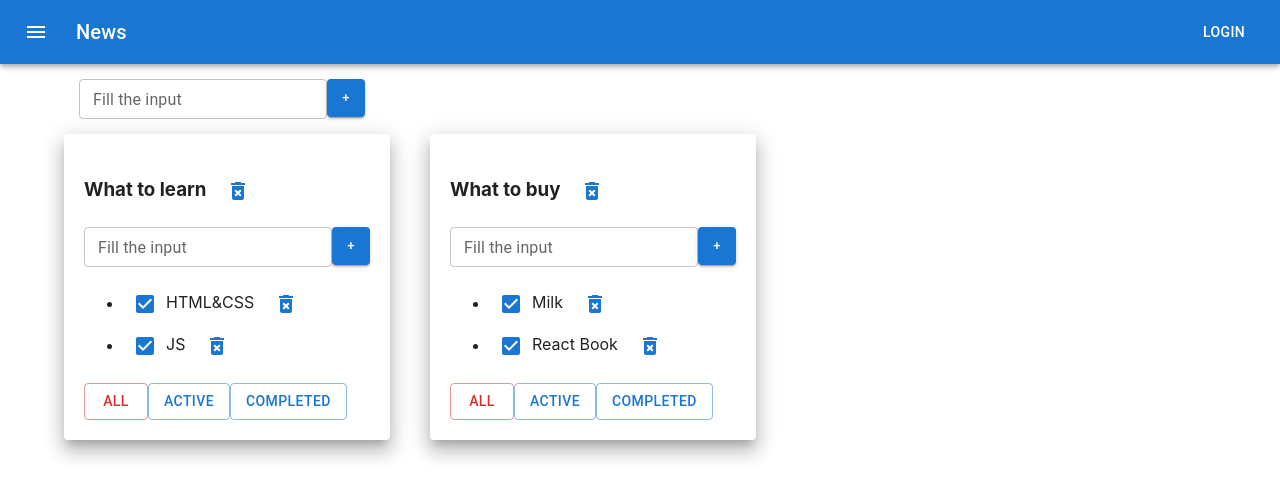
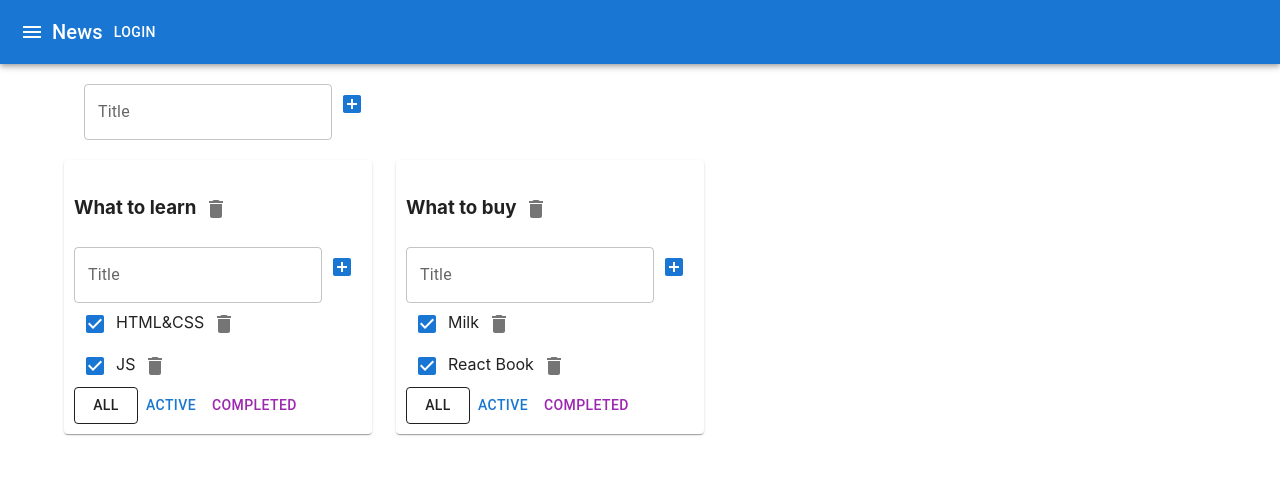
Before and after one commit to victorpobozhny/todolist, a React (Create React App) app: page / in a window 1280 px wide. Shown: the top 498 px of the page. Built offline with nearby package versions, Linux system fonts and the light colour scheme.

Commit message:
lesson 8

```diff
--- a/src/AddItemForm.tsx
+++ b/src/AddItemForm.tsx
@@ -1,6 +1,7 @@
 import React, {ChangeEvent, KeyboardEvent, useState} from 'react';
-import Button from "@mui/material/Button";
-import TextField from "@mui/material/TextField";
+import {IconButton, TextField} from "@mui/material";
+import {AddBox} from "@mui/icons-material";
+
 
 
 type AddItemFormPropsType = {
@@ -32,39 +33,17 @@ export function AddItemForm(props: AddItemFormPropsType) {
         }
     }
 
-
-    const styles = {
-        maxWidth: '38px',
-        maxHeight: '38px',
-        minWidth: '38px',
-        minHeight: '38px'
-    }
-
     return <div>
-        {/*<input value={title}*/}
-        {/*       onChange={onChangeHandler}*/}
-        {/*       onKeyPress={onKeyPressHandler}*/}
-        {/*       className={error ? "error" : ""}*/}
-        {/*/>*/}
-
-        <TextField
-            id="outlined-basic"
-            label={!!error? error : "Fill the input"}
-            variant="outlined"
-            size='small'
-            value={title}
-            onChange={onChangeHandler}
-            onKeyPress={onKeyPressHandler}
-            className={error ? "error" : ""}
-            error={!!error}
+        <TextField variant="outlined"
+                   error={!!error}
+                   value={title}
+                   onChange={onChangeHandler}
+                   onKeyPress={onKeyPressHandler}
+                   label="Title"
+                   helperText={error}
         />
-        <Button
-            variant="contained"
-            onClick={addItem}
-            size={'small'}
-            style={styles}
-        >
-            +
-        </Button>
+        <IconButton color="primary" onClick={addItem}>
+            <AddBox />
+        </IconButton>
     </div>
 }
--- a/src/App.tsx
+++ b/src/App.tsx
@@ -3,13 +3,13 @@ import './App.css';
 import {TaskType, Todolist} from './Todolist';
 import {v1} from 'uuid';
 import {AddItemForm} from './AddItemForm';
-import ButtonAppBar from "./ButtonAppBar";
-import {Container, Grid} from "@mui/material";
-import Paper from '@mui/material/Paper';
+import AppBar from '@mui/material/AppBar/AppBar';
+import {Button, Container, Grid, IconButton, Paper, Toolbar, Typography} from "@mui/material";
+import {Menu} from "@mui/icons-material";
 
 
 export type FilterValuesType = "all" | "active" | "completed";
-type TodolistType = {
+export type TodolistType = {
     id: string
     title: string
     filter: FilterValuesType
@@ -21,6 +21,26 @@ type TasksStateType = {
 
 
 function App() {
+    let todolistId1 = v1();
+    let todolistId2 = v1();
+
+    let [todolists, setTodolists] = useState<Array<TodolistType>>([
+        {id: todolistId1, title: "What to learn", filter: "all"},
+        {id: todolistId2, title: "What to buy", filter: "all"}
+    ])
+
+    let [tasks, setTasks] = useState<TasksStateType>({
+        [todolistId1]: [
+            {id: v1(), title: "HTML&CSS", isDone: true},
+            {id: v1(), title: "JS", isDone: true}
+        ],
+        [todolistId2]: [
+            {id: v1(), title: "Milk", isDone: true},
+            {id: v1(), title: "React Book", isDone: true}
+        ]
+    });
+
+
     function removeTask(id: string, todolistId: string) {
         //достанем нужный массив по todolistId:
         let todolistTasks = tasks[todolistId];
@@ -38,14 +58,6 @@ function App() {
         tasks[todolistId] = [task, ...todolistTasks];
         // засетаем в стейт копию объекта, чтобы React отреагировал перерисовкой
         setTasks({...tasks});
-    }
-
-    function changeFilter(value: FilterValuesType, todolistId: string) {
-        let todolist = todolists.find(tl => tl.id === todolistId);
-        if (todolist) {
-            todolist.filter = value;
-            setTodolists([...todolists])
-        }
     }
 
     function changeStatus(id: string, isDone: boolean, todolistId: string) {
@@ -74,6 +86,14 @@ function App() {
         }
     }
 
+    function changeFilter(value: FilterValuesType, todolistId: string) {
+        let todolist = todolists.find(tl => tl.id === todolistId);
+        if (todolist) {
+            todolist.filter = value;
+            setTodolists([...todolists])
+        }
+    }
+
     function removeTodolist(id: string) {
         // засунем в стейт список тудулистов, id которых не равны тому, который нужно выкинуть
         setTodolists(todolists.filter(tl => tl.id != id));
@@ -93,25 +113,6 @@ function App() {
         }
     }
 
-    let todolistId1 = v1();
-    let todolistId2 = v1();
-
-    let [todolists, setTodolists] = useState<Array<TodolistType>>([
-        {id: todolistId1, title: "What to learn", filter: "all"},
-        {id: todolistId2, title: "What to buy", filter: "all"}
-    ])
-
-    let [tasks, setTasks] = useState<TasksStateType>({
-        [todolistId1]: [
-            {id: v1(), title: "HTML&CSS", isDone: true},
-            {id: v1(), title: "JS", isDone: true}
-        ],
-        [todolistId2]: [
-            {id: v1(), title: "Milk", isDone: true},
-            {id: v1(), title: "React Book", isDone: true}
-        ]
-    });
-
     function addTodolist(title: string) {
         let newTodolistId = v1();
         let newTodolist: TodolistType = {id: newTodolistId, title: title, filter: 'all'};
@@ -124,27 +125,36 @@ function App() {
 
     return (
         <div className="App">
-            <ButtonAppBar/>
-            <Container>
-                <Grid container style={{padding: '15px'}}>
+            <AppBar position="static">
+                <Toolbar>
+                    <IconButton edge="start" color="inherit" aria-label="menu">
+                        <Menu />
+                    </IconButton>
+                    <Typography variant="h6">
+                        News
+                    </Typography>
+                    <Button color="inherit">Login</Button>
+                </Toolbar>
+            </AppBar>
+            <Container fixed>
+                <Grid container style={{padding: "20px"}}>
                     <AddItemForm addItem={addTodolist}/>
                 </Grid>
-                <Grid container spacing={5}>
+                <Grid container spacing={3}>
                     {
                         todolists.map(tl => {
                             let allTodolistTasks = tasks[tl.id];
                             let tasksForTodolist = allTodolistTasks;
 
                             if (tl.filter === "active") {
-                                tasksForTodolist = allTodolistTasks.filter(t => !t.isDone);
+                                tasksForTodolist = allTodolistTasks.filter(t => t.isDone === false);
                             }
                             if (tl.filter === "completed") {
-                                tasksForTodolist = allTodolistTasks.filter(t => t.isDone);
+                                tasksForTodolist = allTodolistTasks.filter(t => t.isDone === true);
                             }
 
-                            return (
-                                <Grid item justifyContent={'space-around'}>
-                                    <Paper elevation={12} style={{padding: '20px'}}>
+                            return <Grid key={tl.id} item>
+                                <Paper style={{padding: "10px"}}>
                                     <Todolist
                                         key={tl.id}
                                         id={tl.id}
@@ -158,15 +168,13 @@ function App() {
                                         removeTodolist={removeTodolist}
                                         changeTaskTitle={changeTaskTitle}
                                         changeTodolistTitle={changeTodolistTitle}
-                                        />
+                                    />
                                 </Paper>
-                        </Grid>
-                        )
+                            </Grid>
                         })
                     }
                 </Grid>
             </Container>
-
         </div>
     );
 }
--- a/src/ButtonAppBar.tsx
+++ /dev/null
@@ -1,32 +0,0 @@
-import * as React from 'react';
-import AppBar from '@mui/material/AppBar';
-import Box from '@mui/material/Box';
-import Toolbar from '@mui/material/Toolbar';
-import Typography from '@mui/material/Typography';
-import Button from '@mui/material/Button';
-import IconButton from '@mui/material/IconButton';
-import MenuIcon from '@mui/icons-material/Menu';
-
-export default function ButtonAppBar() {
-    return (
-        <Box sx={{ flexGrow: 1 }}>
-            <AppBar position="static">
-                <Toolbar>
-                    <IconButton
-                        size="large"
-                        edge="start"
-                        color="inherit"
-                        aria-label="menu"
-                        sx={{ mr: 2 }}
-                    >
-                        <MenuIcon />
-                    </IconButton>
-                    <Typography variant="h6" component="div" sx={{ flexGrow: 1 }}>
-                        News
-                    </Typography>
-                    <Button color="inherit">Login</Button>
-                </Toolbar>
-            </AppBar>
-        </Box>
-    );
-}
--- a/src/EditableSpan.tsx
+++ b/src/EditableSpan.tsx
@@ -1,4 +1,6 @@
+import TextField from '@mui/material/TextField/TextField';
 import React, {ChangeEvent, useState} from 'react';
+
 
 type EditableSpanPropsType = {
     value: string
@@ -22,6 +24,7 @@ export function EditableSpan(props: EditableSpanPropsType) {
     }
 
     return editMode
-        ? <input value={title} onChange={changeTitle} autoFocus onBlur={activateViewMode}/>
+        ?    <TextField variant="outlined"
+                        value={title} onChange={changeTitle} autoFocus onBlur={activateViewMode} />
         : <span onDoubleClick={activateEditMode}>{props.value}</span>
 }
--- /dev/null
+++ b/src/MyChexbox.tsx
@@ -0,0 +1,22 @@
+import React, {ChangeEvent} from 'react';
+import {Checkbox} from "@mui/material";
+
+type MyCheckbox = {
+    color: ColorType
+    checked: boolean
+    callback: (checked: boolean) => void
+
+}
+type ColorType = "primary" | "secondary" | "error" | "info" | "success" | "warning" | "default" | undefined
+
+export const MyCheckbox = (props: MyCheckbox) => {
+
+    const onChangeHandler = (e: ChangeEvent<HTMLInputElement>) => {
+        props.callback(e.currentTarget.checked)
+    }
+
+
+    return (
+        <Checkbox checked={props.checked} color={props.color} onChange={onChangeHandler}/>
+    );
+};
--- a/src/TodoList.tsx
+++ b/src/TodoList.tsx
@@ -2,9 +2,11 @@ import React, {ChangeEvent} from 'react';
 import {FilterValuesType} from './App';
 import {AddItemForm} from './AddItemForm';
 import {EditableSpan} from './EditableSpan';
-import DeleteForeverIcon from '@mui/icons-material/DeleteForever';
-import Button from "@mui/material/Button";
-import Checkbox from "@mui/material/Checkbox";
+import IconButton from '@mui/material/IconButton/IconButton';
+import {Delete} from "@mui/icons-material";
+import {Button, Checkbox} from "@mui/material";
+import {MyCheckbox} from "./MyChexbox";
+
 
 export type TaskType = {
     id: string
@@ -42,56 +44,55 @@ export function Todolist(props: PropsType) {
     const onActiveClickHandler = () => props.changeFilter("active", props.id);
     const onCompletedClickHandler = () => props.changeFilter("completed", props.id);
 
+    const onChangeHandler = (taskId: string, checked: boolean) => {
+        props.changeTaskStatus(taskId, checked, props.id);
+    }
+
     return <div>
         <h3><EditableSpan value={props.title} onChange={changeTodolistTitle}/>
-            <Button>
-                <DeleteForeverIcon onClick={removeTodolist}/>
-            </Button>
-
+            <IconButton onClick={removeTodolist}>
+                <Delete/>
+            </IconButton>
         </h3>
         <AddItemForm addItem={addTask}/>
-        <ul>
+        <div>
             {
                 props.tasks.map(t => {
                     const onClickHandler = () => props.removeTask(t.id, props.id)
-                    const onChangeHandler = (e: ChangeEvent<HTMLInputElement>) => {
-                        let newIsDoneValue = e.currentTarget.checked;
-                        props.changeTaskStatus(t.id, newIsDoneValue, props.id);
-                    }
+                    // уметь переносить наружу map нашу функцию
+                    // const onChangeHandler = (e: ChangeEvent<HTMLInputElement>) => {
+                    //     let newIsDoneValue = e.currentTarget.checked;
+                    //     props.changeTaskStatus(t.id, newIsDoneValue, props.id);
+                    // }
                     const onTitleChangeHandler = (newValue: string) => {
                         props.changeTaskTitle(t.id, newValue, props.id);
                     }
 
 
-                    return <li key={t.id} className={t.isDone ? "is-done" : ""}>
+                    return <div key={t.id} className={t.isDone ? "is-done" : ""}>
 
-                        <Checkbox onChange={onChangeHandler} checked={t.isDone}/>
+                        <MyCheckbox checked={t.isDone} callback={(checked) => onChangeHandler(t.id, checked)} color={"primary"}/>
                         <EditableSpan value={t.title} onChange={onTitleChangeHandler}/>
-                        <Button>
-                            <DeleteForeverIcon onClick={onClickHandler}/>
-                        </Button>
-
-                    </li>
+                        <IconButton onClick={onClickHandler}>
+                            <Delete/>
+                        </IconButton>
+                    </div>
                 })
             }
-        </ul>
+        </div>
         <div>
-
-
-            <Button variant={'outlined'} color={props.filter === 'all' ? 'error' : 'primary'}
+            <Button variant={props.filter === 'all' ? 'outlined' : 'text'}
                     onClick={onAllClickHandler}
-            >
-                All
+                    color={'inherit'}
+            >All
             </Button>
-            <Button variant={'outlined'} color={props.filter === 'active' ? 'error' : 'primary'}
+            <Button variant={props.filter === 'active' ? 'outlined' : 'text'}
                     onClick={onActiveClickHandler}
-            >
-                Active
+                    color={'primary'}>Active
             </Button>
-            <Button variant={'outlined'} color={props.filter === 'completed' ? 'error' : 'primary'}
+            <Button variant={props.filter === 'completed' ? 'outlined' : 'text'}
                     onClick={onCompletedClickHandler}
-            >
-                Completed
+                    color={'secondary'}>Completed
             </Button>
         </div>
     </div>
```
Also changed, not shown: src/App.css (+21 -20 lines), src/state/todolists-reducer.ts (added, +62 -0 lines), 1 other file (tests, documents, lock files or other folders).
